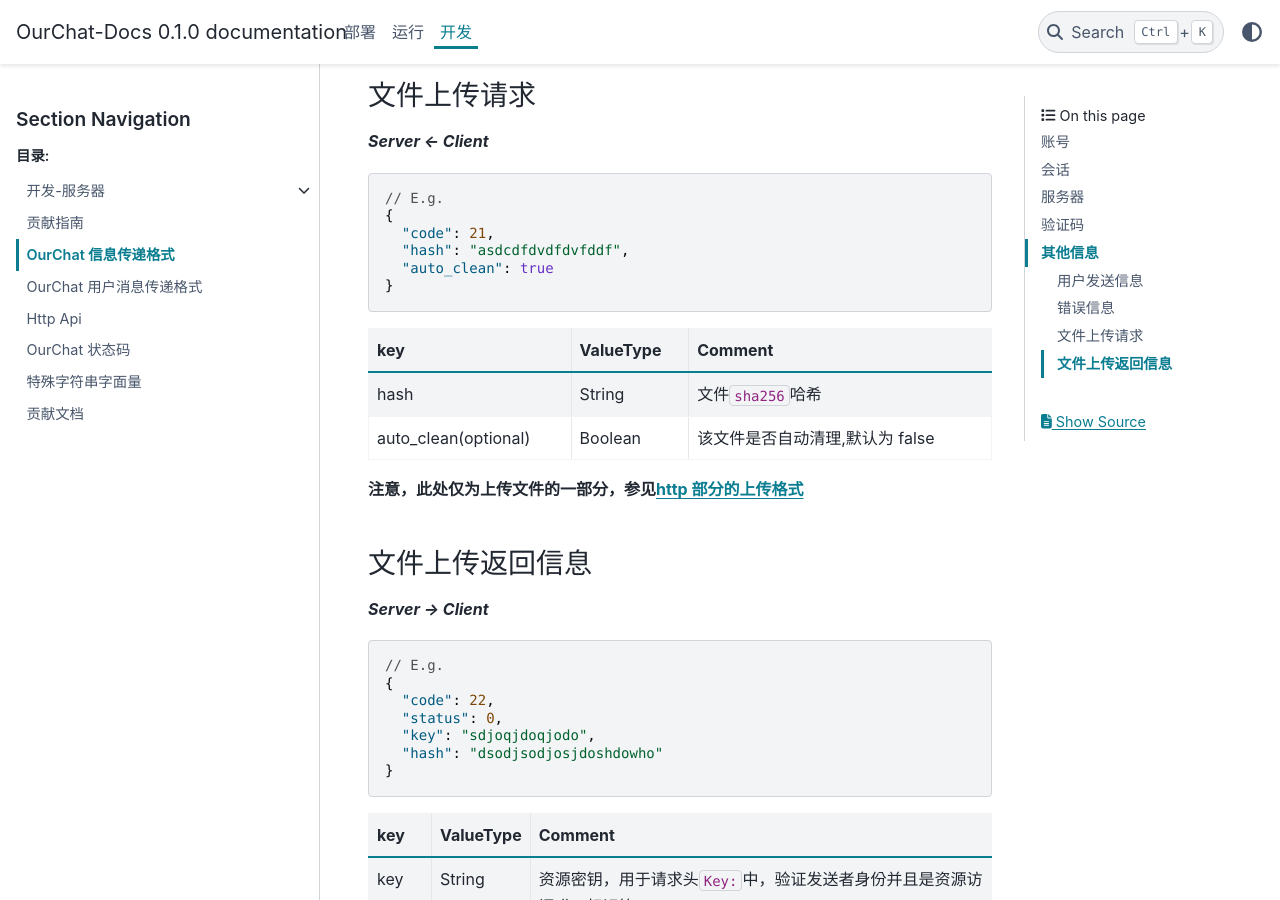
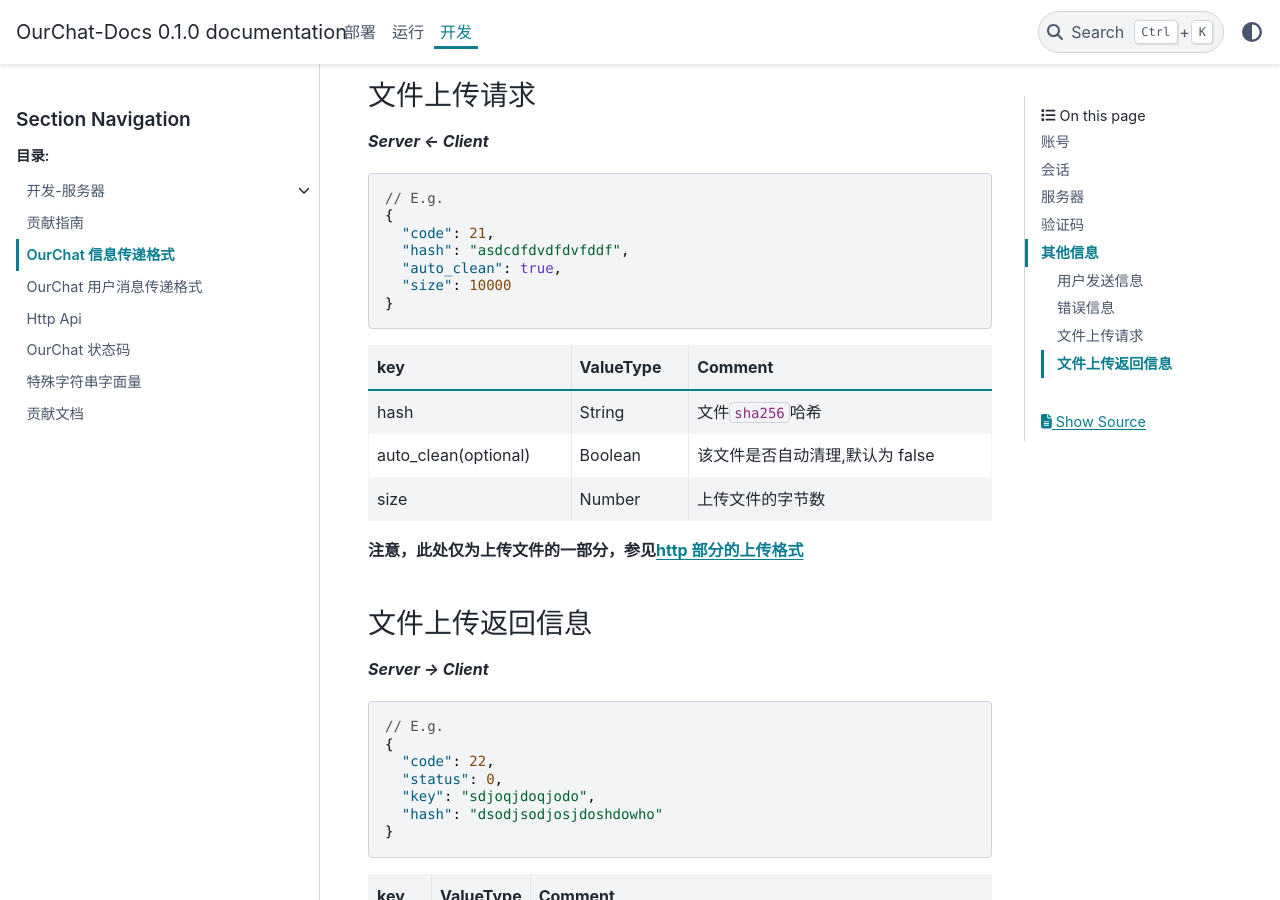
Before and after one commit to SkyUOI/OurChat-Docs, a Sphinx documentation site: the page built from docs/source/docs/development/msg_json.md, in a window 1280 px wide and 900 px high, scrolled down 11176 px. Built offline with Sphinx 7.4.7 and the PyData theme 0.15.4, drawn with Linux system fonts in a browser that asks for light colours.

Commit message:
upload some section of the file uploading

````diff
--- a/docs/source/docs/development/msg_json.md
+++ b/docs/source/docs/development/msg_json.md
@@ -107,7 +107,7 @@
 | nickname           | String    | 昵称                                                              |
 | status             | Number    | 该账号的状态                                                      |
 | avatar             | String    | 该账号头像的 url 链接                                             |
-| avatar_key        | String    | 获取头像时需要用到的密钥                                                 |
+| avatar_key         | String    | 获取头像时需要用到的密钥                                          |
 | time               | Number    | 该账号注册的时间戳                                                |
 | public_update_time | Number    | 该账号公共(即不包括**sessions**和**friends**)数据最后更新的时间戳 |
 | update_time        | Number    | 该账号所有数据最后更新的时间戳                                    |
@@ -238,7 +238,7 @@
 | session_id    | String    | 该会话的 ID                |
 | name          | String    | 会话名称                   |
 | avatar        | String    | 该会话头像的 url 链接      |
-| avatar_key   | String    | 获取头像时需要用到的密钥         |
+| avatar_key    | String    | 获取头像时需要用到的密钥   |
 | time          | Number    | 该会话创建的时间戳         |
 | update_time   | Number    | 该会话数据最后更新的时间戳 |
 | members       | Array     | 该会话的成员列表           |
@@ -297,12 +297,12 @@
 }
 ```
 
-| key         | ValueType | comment                                 |
-| :---------- | :-------- | :-------------------------------------- |
-| avatar      | String    | 会话头像,可选(如不填写使用默认头像)     |
+| key        | ValueType | comment                                         |
+| :--------- | :-------- | :---------------------------------------------- |
+| avatar     | String    | 会话头像,可选(如不填写使用默认头像)             |
 | avatar_key | String    | 获取头像时需要用到的密钥,当`avatar`不为空时必填 |
-| name        | String    | 会话名称,可选(如不填写使用默认名称)     |
-| members     | Array     | 会话成员                                |
+| name       | String    | 会话名称,可选(如不填写使用默认名称)             |
+| members    | Array     | 会话成员                                        |
 
 ### 新建会话返回信息
 
@@ -446,7 +446,8 @@
 {
   "code": 21,
   "hash": "asdcdfdvdfdvfddf",
-  "auto_clean": true
+  "auto_clean": true,
+  "size": 10000
 }
 ```
 
@@ -454,6 +455,7 @@
 | :------------------- | :-------- | :------------------------------ |
 | hash                 | String    | 文件`sha256`哈希                |
 | auto_clean(optional) | Boolean   | 该文件是否自动清理,默认为 false |
+| size                 | Number    | 上传文件的字节数                |
 
 **注意，此处仅为上传文件的一部分，参见[http 部分的上传格式](./http_api.md#文件上传)**
 
````
Also changed, not shown: 1 other file.
